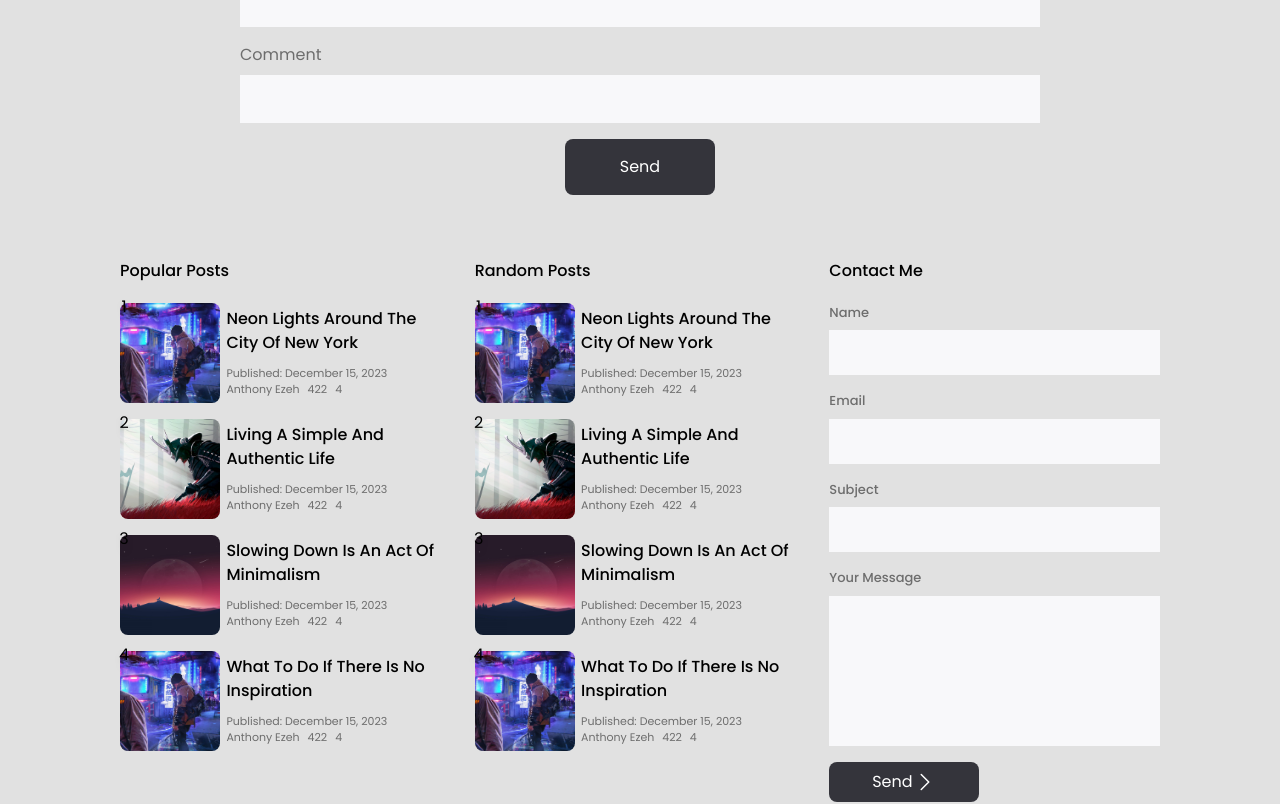
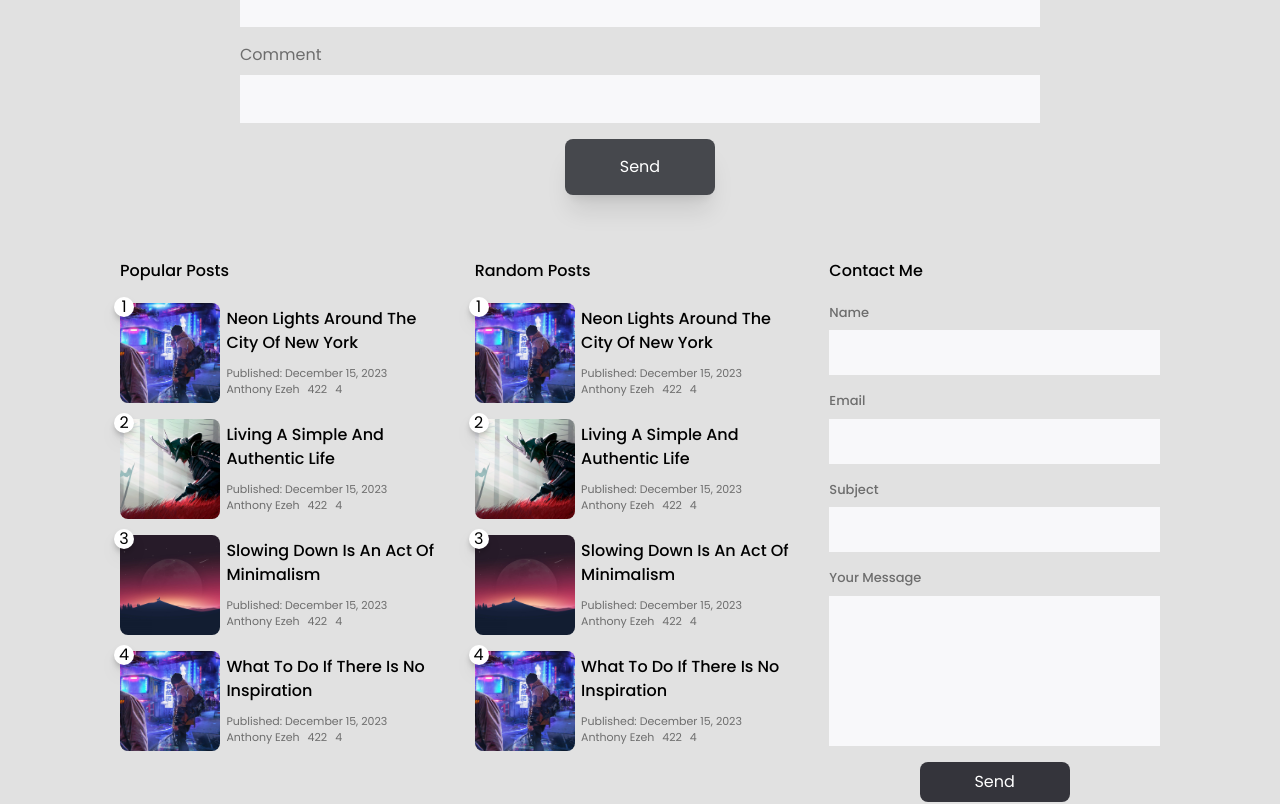
Before and after one commit to TheMoeEntity/devblog, a Next.js app: page /post in a window 1280 px wide. Shown: the part 3860-4664 px from the top of the page. Built offline with nearby package versions, Linux system fonts and the light colour scheme.

Commit message:
color fix

```diff
--- a/src/app/post/components/Post.tsx
+++ b/src/app/post/components/Post.tsx
@@ -14,13 +14,12 @@ const Post = ({
 }): ReactElement => {
   const color = localStorage.getItem("color");
   return (
-    <div className="grid grid-cols-10  w-full gap-2 lg:gap-6">
+    <div className="grid grid-cols-10  bg-lightOne dark:bg-darkOne w-full gap-2 lg:gap-6">
       <div className="relative w-fit col-span-3">
         {/* Index */}
         <span
-          className={`bg-[${
-            color ? color : "#ffffff"
-          }] z-10 w-5 h-5 flex justify-center items-center rounded-full dark:text-white text-black absolute -top-1.5 drop-shadow-lg -left-1.5 `}
+          style={{ backgroundColor: color || "#ffffff" }}
+          className={`z-10 w-5 h-5 flex justify-center items-center rounded-full text-black shadow-md  absolute -top-1.5 drop-shadow-lg -left-1.5 `}
         >
           {number + 1}
         </span>
@@ -40,7 +39,7 @@ const Post = ({
       </div>
 
       <div className="w-full col-span-7 flex flex-col justify-around ">
-        <h1 className="text-black text-[16px] font-[500] truncate-2-lines capitalize ">
+        <h1 className="text-black dark:text-white text-[16px] font-[500] truncate-2-lines capitalize ">
           {data.title}
         </h1>
 
--- a/src/app/post/page.jsx
+++ b/src/app/post/page.jsx
@@ -35,6 +35,8 @@ const Page = () => {
     arrows: true,
     autoplay: false,
   };
+
+  const color = localStorage.getItem("color");
 
   return (
     <div className="w-full bg-lightOne dark:bg-darkOne  dark:text-white text-[#6d6d6d] min-h-screen p-4 space-y-6 pt-20 ">
@@ -114,7 +116,7 @@ const Page = () => {
 
       {/* Leave a reply */}
       <div className="my-10 w-full space-y-6  max-w-[800px] mx-auto">
-        <h1 className="text-center text-[23px] text-black font-[600] ">
+        <h1 className="text-center text-[23px] dark:text-white text-black font-[600] ">
           Leave A Comment
         </h1>
         <form className="space-y-4 w-full flex flex-col">
@@ -133,8 +135,8 @@ const Page = () => {
               className="w-full resize-none [150px]  bg-[#F8F8FA] "
             />
           </label>
-          <button className="w-[150px] rounded-lg text-white py-4 bg-[#34343B] mx-auto ">
-            Send
+          <button className="w-[150px] bg-darkThree rounded-lg shadow-xl text-white py-4 mx-auto">
+            <h3>Send</h3>
           </button>
         </form>
       </div>
@@ -161,7 +163,9 @@ const Page = () => {
         </div>
         {/* Contact Me */}
         <div className="lg:max-w-[350px] w-full my-10 mx-auto space-y-[20px] ">
-          <h1 className="text-[16px] text-black font-[500] ">Contact Me</h1>
+          <h1 className="text-[16px] text-black dark:text-white font-[500] ">
+            Contact Me
+          </h1>
 
           <form className=" w-full space-y-4  ">
             <label className="w-full flex flex-col space-y-2 font-[500] ">
@@ -184,8 +188,8 @@ const Page = () => {
               />
             </label>
 
-            <button className="flex justify-center items-center bg-[#34343B] w-[150px] text-white py-2 rounded-lg ">
-              Send <ChevronRight />
+            <button className="flex justify-center items-center bg-[#34343B] w-[150px] mx-auto text-white py-2 rounded-lg ">
+              Send
             </button>
           </form>
         </div>
--- a/src/components/Footer/index.tsx
+++ b/src/components/Footer/index.tsx
@@ -2,7 +2,7 @@ import React from "react";
 
 const Footer = () => {
   return (
-    <footer className="min-h-[150px]  flex justify-center items-center bg-[#FAF9FB] ">
+    <footer className="min-h-[150px]  flex justify-center items-center bg-lightTwo dark:bg-black ">
       Footer
     </footer>
   );
```
